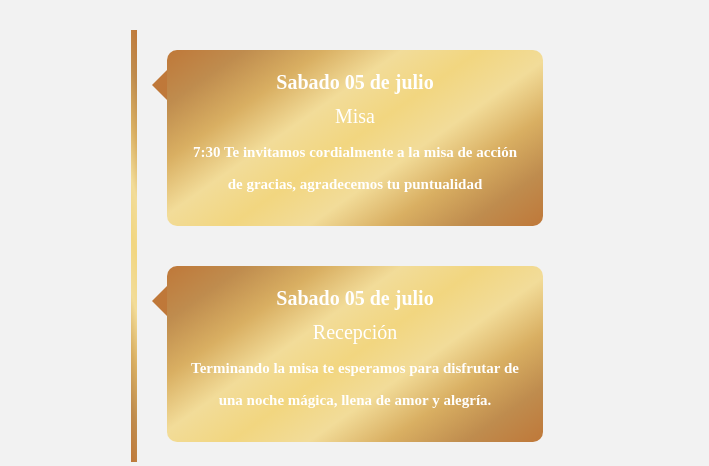
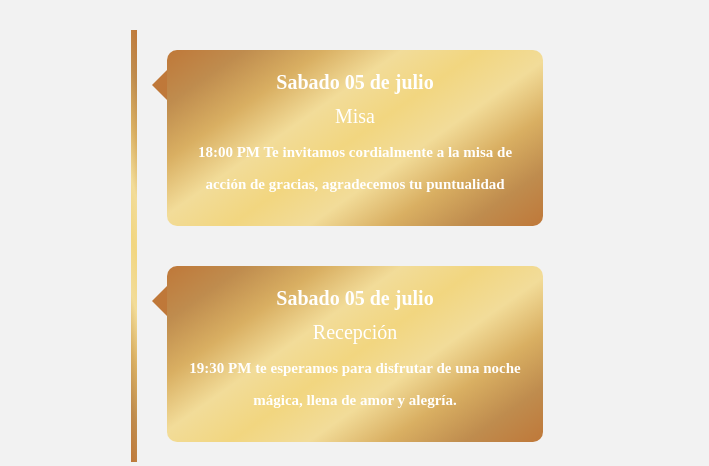
Before and after one commit to AdairKevin/InvitacionNaomiYamileth05Julio, a plain HTML site: page index.html in a window 1280 px wide. Shown: the part 3380-3846 px from the top of the page, without its empty margins (285-994 px from the left). Drawn offline with nearby package versions, Linux system fonts and the light colour scheme.

Commit message:
Update index.html

```diff
--- a/index.html
+++ b/index.html
@@ -206,7 +206,7 @@
             <h5>Misa</h5>
 
             <p>
-              7:30 Te invitamos cordialmente a la misa de acción de gracias,
+              18:00 PM Te invitamos cordialmente a la misa de acción de gracias,
               agradecemos tu puntualidad <br />
             </p>
 
@@ -219,8 +219,8 @@
             <h2>Sabado 05 de julio</h2>
             <h5>Recepción</h5>
             <p>
-              Terminando la misa te esperamos para disfrutar de una noche
-              mágica, llena de amor y alegría.
+              19:30 PM te esperamos para disfrutar de una noche mágica, llena de
+              amor y alegría.
             </p>
             <span class="left-container-arrow"></span>
           </div>
```
